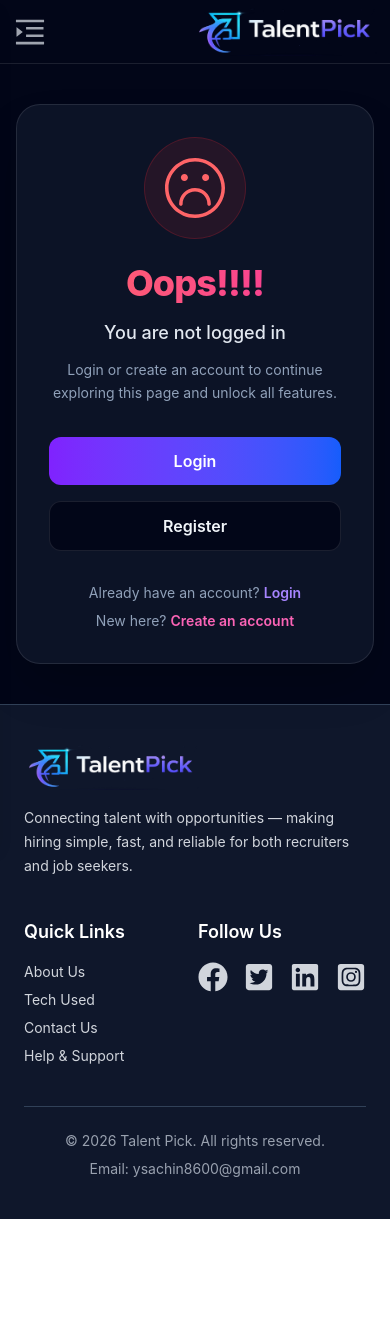
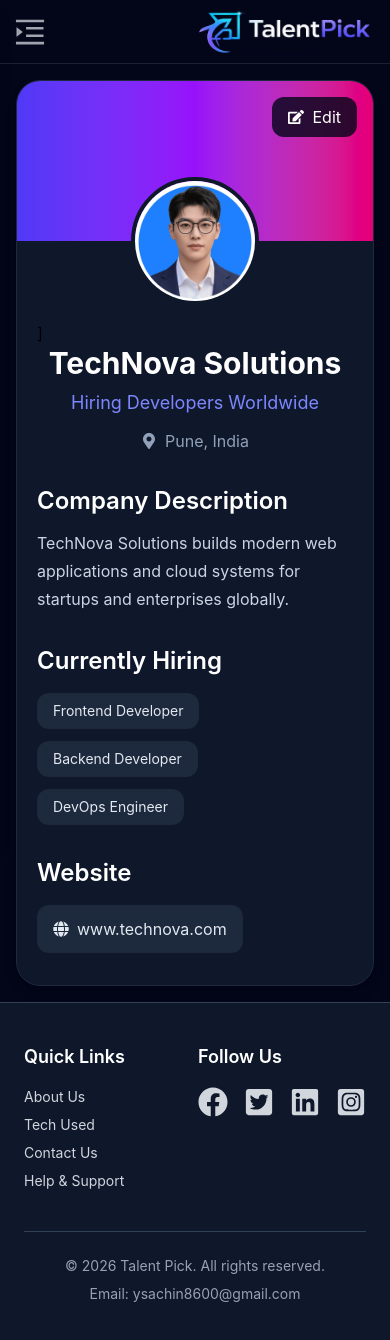
Before and after one commit to sachinyadav0907/TalentPick, a React app in the folder frontend/: page /profile in a window 390 px wide. Shown: the top 1340 px of the page. Before the commit the page ends 1219 px from the top, so only its background shows below. Built offline with nearby package versions, Linux system fonts and the light colour scheme; the HTML template or start-up script is replaced by a standard one.

Commit message:
add responsive profile page

```diff
--- a/frontend/src/Components/Footer.jsx
+++ b/frontend/src/Components/Footer.jsx
@@ -17,7 +17,7 @@
   return (
     <footer className="w-full bg-slate-900 border-t border-slate-700 px-6 py-10">
       <div className="max-w-7xl mx-auto flex flex-wrap justify-between gap-10">
-        <div className="max-w-sm">
+        <div className="hidden sm:block max-w-sm ">
           <img
             src="/tplogo.png"
             alt="Talent Pick Logo"
--- a/frontend/src/Components/Navbar.jsx
+++ b/frontend/src/Components/Navbar.jsx
@@ -71,10 +71,10 @@
           <li>
             {tokenValue.role == "jobseeker" ? (
               <Link
-                to="/help"
+                to="/profile"
                 className="text-lg font-medium hover:text-violet-400 transition"
               >
-                Help
+                Profile
               </Link>
             ) : (
               <Link
--- a/frontend/src/Contexts/AuthContext.jsx
+++ b/frontend/src/Contexts/AuthContext.jsx
@@ -5,7 +5,7 @@
 
  export const AuthProvider =({children})=>{
   const token = localStorage.getItem("token");
-  const tokenValue = {role:"jobseeker"};
+  const tokenValue = {role:"recruiter"};
    return (
     <AuthContext.Provider value={tokenValue}>
       {children}
--- a/frontend/src/Pages/Profile.jsx
+++ b/frontend/src/Pages/Profile.jsx
@@ -1,15 +1,229 @@
-import React from 'react'
-import Navbar from '../Components/Navbar.jsx';
-import Footer from '../Components/Footer.jsx';
+import React from "react";
+import Navbar from "../Components/Navbar.jsx";
+import Footer from "../Components/Footer.jsx";
+import {
+  FaGithub,
+  FaLinkedin,
+  FaMapMarkerAlt,
+  FaFilePdf,
+  FaEdit,
+  FaGlobe,
+} from "react-icons/fa";
+import { useAuth } from "../Contexts/AuthContext.jsx";
 
 function Profile() {
+  const tokenValue = useAuth();
+  const isRecruiter = tokenValue?.role === "recruiter";
+
   return (
-    <div>
-      <Navbar/>
-      profile
-     <Footer/>
+    <div className="w-full min-h-screen bg-slate-950 flex flex-col">
+      <Navbar />
+
+      <div className="flex justify-center items-center p-4 sm:p-6 flex-1">
+        <div className="w-full max-w-5xl bg-slate-900 rounded-3xl shadow-lg border border-slate-800 overflow-hidden">
+          <div className="h-40 sm:h-52 bg-linear-to-r from-indigo-600 via-purple-600 to-pink-600 relative">
+            <button className="absolute top-4 right-4 bg-slate-950/80 hover:bg-slate-800 transition px-4 py-2 rounded-xl text-white flex items-center gap-2">
+              <FaEdit />
+              Edit
+            </button>
+
+            <div className="absolute -bottom-16 left-1/2 -translate-x-1/2 sm:left-10 sm:translate-x-0">
+              <img
+                src="/ExamplePP.webp"
+                alt="Profile"
+                className="w-32 h-32 sm:w-40 sm:h-40 rounded-full border-4 border-slate-900 object-cover"
+              />
+            </div>
+          </div>
+
+          <div className="pt-20 sm:pt-24 px-5 sm:px-10 pb-8">
+            ]{" "}
+            {!isRecruiter ? (
+              <div className="flex flex-col gap-8">
+                <div className="text-center sm:text-left">
+                  <h1 className="text-3xl sm:text-5xl font-bold text-white">
+                    Sachin Yadav
+                  </h1>
+
+                  <p className="text-indigo-400 mt-2 text-lg sm:text-xl">
+                    MERN Stack Developer
+                  </p>
+
+                  <div className="flex justify-center sm:justify-start items-center gap-2 text-slate-400 mt-3">
+                    <FaMapMarkerAlt />
+                    <span>Mumbai, India</span>
+                  </div>
+                </div>
+
+                <div>
+                  <h2 className="text-2xl font-semibold text-white mb-3">
+                    About
+                  </h2>
+
+                  <p className="text-slate-300 leading-7">
+                    Passionate MERN stack developer focused on building modern
+                    full-stack applications. Interested in DevOps, cloud, and
+                    scalable backend systems.
+                  </p>
+                </div>
+
+                <div>
+                  <h2 className="text-2xl font-semibold text-white mb-4">
+                    Skills
+                  </h2>
+
+                  <div className="flex flex-wrap gap-3">
+                    {[
+                      "React",
+                      "Node.js",
+                      "MongoDB",
+                      "Express",
+                      "Docker",
+                      "Tailwind",
+                    ].map((skill, index) => (
+                      <span
+                        key={index}
+                        className="bg-slate-800 text-slate-200 px-4 py-2 rounded-xl text-sm"
+                      >
+                        {skill}
+                      </span>
+                    ))}
+                  </div>
+                </div>
+
+                <div>
+                  <h2 className="text-2xl font-semibold text-white mb-4">
+                    Resume
+                  </h2>
+
+                  <div className="bg-slate-800 rounded-2xl p-4 flex flex-col sm:flex-row sm:items-center justify-between gap-4">
+                    <div className="flex items-center gap-3">
+                      <FaFilePdf className="text-red-500 text-3xl" />
+
+                      <div>
+                        <p className="text-white font-medium">
+                          sachin_resume.pdf
+                        </p>
+                        <p className="text-slate-400 text-sm">
+                          Uploaded recently
+                        </p>
+                      </div>
+                    </div>
+
+                    <div className="flex gap-3">
+                      <button className="bg-indigo-600 hover:bg-indigo-500 transition px-4 py-2 rounded-xl text-white">
+                        View
+                      </button>
+
+                      <button className="bg-slate-700 hover:bg-slate-600 transition px-4 py-2 rounded-xl text-white">
+                        Download
+                      </button>
+                    </div>
+                  </div>
+                </div>
+
+                <div>
+                  <h2 className="text-2xl font-semibold text-white mb-4">
+                    Links
+                  </h2>
+
+                  <div className="flex flex-wrap gap-4">
+                    <a
+                      href="#"
+                      className="flex items-center gap-2 bg-slate-800 hover:bg-slate-700 transition px-4 py-3 rounded-xl text-slate-200"
+                    >
+                      <FaGithub />
+                      GitHub
+                    </a>
+
+                    <a
+                      href="#"
+                      className="flex items-center gap-2 bg-slate-800 hover:bg-slate-700 transition px-4 py-3 rounded-xl text-slate-200"
+                    >
+                      <FaLinkedin />
+                      LinkedIn
+                    </a>
+
+                    <a
+                      href="#"
+                      className="flex items-center gap-2 bg-slate-800 hover:bg-slate-700 transition px-4 py-3 rounded-xl text-slate-200"
+                    >
+                      <FaGlobe />
+                      Portfolio
+                    </a>
+                  </div>
+                </div>
+              </div>
+            ) : (
+              <div className="flex flex-col gap-8">
+                <div className="text-center sm:text-left">
+                  <h1 className="text-3xl sm:text-5xl font-bold text-white">
+                    TechNova Solutions
+                  </h1>
+
+                  <p className="text-indigo-400 mt-2 text-lg sm:text-xl">
+                    Hiring Developers Worldwide
+                  </p>
+
+                  <div className="flex justify-center sm:justify-start items-center gap-2 text-slate-400 mt-3">
+                    <FaMapMarkerAlt />
+                    <span>Pune, India</span>
+                  </div>
+                </div>
+                <div>
+                  <h2 className="text-2xl font-semibold text-white mb-3">
+                    Company Description
+                  </h2>
+
+                  <p className="text-slate-300 leading-7">
+                    TechNova Solutions builds modern web applications and cloud
+                    systems for startups and enterprises globally.
+                  </p>
+                </div>
+
+                <div>
+                  <h2 className="text-2xl font-semibold text-white mb-4">
+                    Currently Hiring
+                  </h2>
+
+                  <div className="flex flex-wrap gap-3">
+                    {[
+                      "Frontend Developer",
+                      "Backend Developer",
+                      "DevOps Engineer",
+                    ].map((role, index) => (
+                      <span
+                        key={index}
+                        className="bg-slate-800 text-slate-200 px-4 py-2 rounded-xl text-sm"
+                      >
+                        {role}
+                      </span>
+                    ))}
+                  </div>
+                </div>
+
+                <div>
+                  <h2 className="text-2xl font-semibold text-white mb-4">
+                    Website
+                  </h2>
+
+                  <a
+                    href="#"
+                    className="flex items-center gap-2 w-fit bg-slate-800 hover:bg-slate-700 transition px-4 py-3 rounded-xl text-slate-200"
+                  >
+                    <FaGlobe />
+                    www.technova.com
+                  </a>
+                </div>
+              </div>
+            )}
+          </div>
+        </div>
+      </div>
+
+      <Footer />
     </div>
-  )
+  );
 }
 
 export default Profile;
--- a/frontend/src/index.css
+++ b/frontend/src/index.css
@@ -2,4 +2,6 @@
 
 @theme{
   --breakpoint-sm : 50rem;
+  --breakpoint-own : 25rem;
+  --breakpoint-dsm : 40rem;
 }
--- a/frontend/src/main.jsx
+++ b/frontend/src/main.jsx
@@ -46,9 +46,7 @@
       <Route
         path="/profile"
         element={
-          <ProtectedRoute>
             <Profile />
-          </ProtectedRoute>
         }
       />
       <Route
```
Also changed, not shown: frontend/public/ExamplePP.webp (added).
